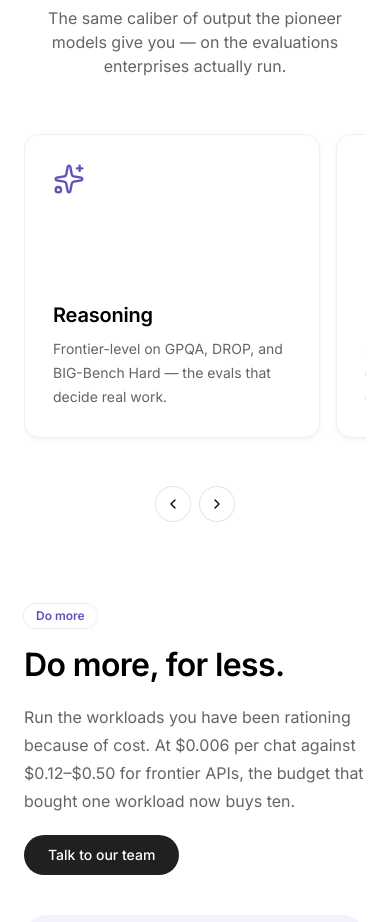
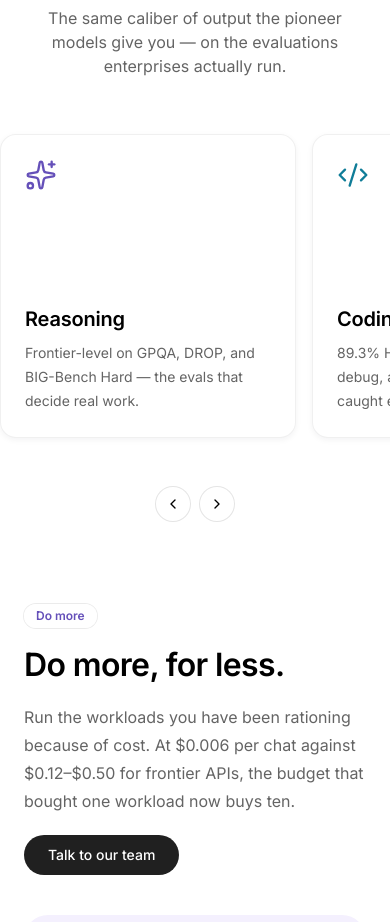
Before and after one commit to freitaspauloo/Paulo, a Next.js app: page /landing in a window 390 px wide. Shown: the part 2320-3242 px from the top of the page. Built offline with nearby package versions, Linux system fonts and the light colour scheme.

Commit message:
Show all capability cards in grid on desktop; scroll only on mobile.

```diff
--- a/src/components/landing/landing-page.tsx
+++ b/src/components/landing/landing-page.tsx
@@ -88,6 +88,33 @@ const social = [
   { label: "GitHub", path: "M12 .5C5.37.5 0 5.87 0 12.5c0 5.3 3.44 9.8 8.21 11.39.6.11.82-.26.82-.58v-2.03c-3.34.73-4.04-1.61-4.04-1.61-.55-1.39-1.34-1.76-1.34-1.76-1.09-.75.08-.73.08-.73 1.21.09 1.84 1.24 1.84 1.24 1.07 1.84 2.81 1.31 3.5 1 .11-.78.42-1.31.76-1.61-2.67-.3-5.47-1.33-5.47-5.93 0-1.31.47-2.38 1.24-3.22-.13-.3-.54-1.52.12-3.18 0 0 1.01-.32 3.3 1.23a11.5 11.5 0 0 1 6 0c2.29-1.55 3.3-1.23 3.3-1.23.66 1.66.25 2.88.12 3.18.77.84 1.24 1.91 1.24 3.22 0 4.61-2.81 5.62-5.49 5.92.43.37.81 1.1.81 2.22v3.29c0 .32.22.7.83.58A12 12 0 0 0 24 12.5C24 5.87 18.63.5 12 .5z" },
   { label: "Instagram", path: "M12 2.16c3.2 0 3.58.01 4.85.07 1.17.05 1.8.25 2.23.41.56.22.96.48 1.38.9.42.42.68.82.9 1.38.16.42.36 1.06.41 2.23.06 1.27.07 1.65.07 4.85s-.01 3.58-.07 4.85c-.05 1.17-.25 1.8-.41 2.23-.22.56-.48.96-.9 1.38-.42.42-.82.68-1.38.9-.42.16-1.06.36-2.23.41-1.27.06-1.65.07-4.85.07s-3.58-.01-4.85-.07c-1.17-.05-1.8-.25-2.23-.41a3.7 3.7 0 0 1-1.38-.9 3.7 3.7 0 0 1-.9-1.38c-.16-.42-.36-1.06-.41-2.23-.06-1.27-.07-1.65-.07-4.85s.01-3.58.07-4.85c.05-1.17.25-1.8.41-2.23.22-.56.48-.96.9-1.38.42-.42.82-.68 1.38-.9.42-.16 1.06-.36 2.23-.41C8.42 2.17 8.8 2.16 12 2.16zm0 5.84a4 4 0 1 0 0 8 4 4 0 0 0 0-8zm0 6.6a2.6 2.6 0 1 1 0-5.2 2.6 2.6 0 0 1 0 5.2zm5.11-6.76a.93.93 0 1 1-1.87 0 .93.93 0 0 1 1.87 0z" },
 ];
+
+function CapabilityCard({
+  capability: c,
+  layout,
+}: {
+  capability: (typeof capabilities)[number];
+  layout: "carousel" | "grid";
+}) {
+  return (
+    <article
+      className={cn(
+        "flex flex-col justify-between border border-black/[0.06] bg-white p-6 sm:p-7",
+        landing.cardMd,
+        landing.shadowDrop,
+        layout === "carousel"
+          ? "min-h-[19rem] w-[min(18.5rem,85vw)] shrink-0 snap-start"
+          : "min-h-[17rem]",
+      )}
+    >
+      <c.icon className={cn("size-8", c.color)} strokeWidth={1.75} />
+      <div className="space-y-2">
+        <h3 className="text-xl font-semibold tracking-[-0.01em]">{c.title}</h3>
+        <p className="text-sm leading-6 text-[#646464]">{c.body}</p>
+      </div>
+    </article>
+  );
+}
 
 function StorySection({
   eyebrow,
@@ -228,31 +255,26 @@ export function LandingPage() {
           </p>
         </div>
 
+        {/* Mobile / tablet: horizontal scroll */}
         <div
           ref={carouselRef}
-          className="mt-12 overflow-x-auto py-2 pb-4 [scrollbar-width:none] [&::-webkit-scrollbar]:hidden"
+          className="-mx-6 mt-12 snap-x snap-mandatory overflow-x-auto px-6 py-2 pb-4 [scrollbar-width:none] lg:hidden [&::-webkit-scrollbar]:hidden"
         >
-          <div className="mx-auto flex w-max max-w-full snap-x snap-mandatory gap-4 sm:gap-5">
+          <div className="flex w-max gap-4 pr-6 sm:gap-5">
             {capabilities.map((c) => (
-              <article
-                key={c.title}
-                className={cn(
-                  "flex min-h-[19rem] w-[18.5rem] shrink-0 snap-start flex-col justify-between border border-black/[0.06] bg-white p-7",
-                  landing.cardMd,
-                  landing.shadowDrop,
-                )}
-              >
-                <c.icon className={cn("size-8", c.color)} strokeWidth={1.75} />
-                <div className="space-y-2">
-                  <h3 className="text-xl font-semibold tracking-[-0.01em]">{c.title}</h3>
-                  <p className="text-sm leading-6 text-[#646464]">{c.body}</p>
-                </div>
-              </article>
+              <CapabilityCard key={c.title} capability={c} layout="carousel" />
             ))}
           </div>
         </div>
 
-        <div className="mt-8 flex items-center justify-center gap-2">
+        {/* Desktop: full grid, no scroll */}
+        <div className="mt-12 hidden gap-5 lg:grid lg:grid-cols-3">
+          {capabilities.map((c) => (
+            <CapabilityCard key={c.title} capability={c} layout="grid" />
+          ))}
+        </div>
+
+        <div className="mt-8 flex items-center justify-center gap-2 lg:hidden">
           <button
             type="button"
             aria-label="Previous"
```
